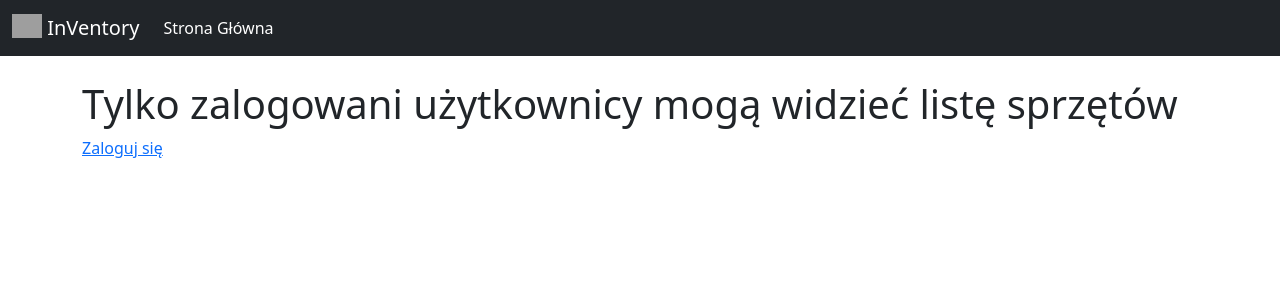
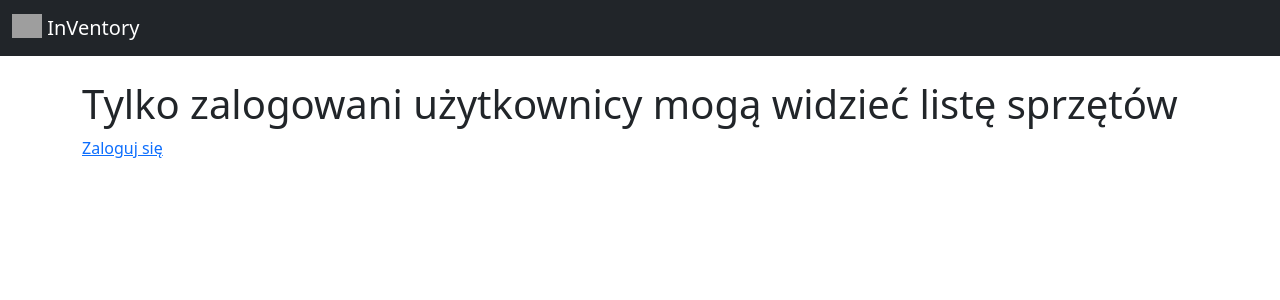
Before and after one commit to matszelo/InVentory, a Django app: page /equipment/show_equipment/1 in a window 1280 px wide. Shown: the top 300 px of the page. Run offline with Django 4.2, Linux system fonts and the light colour scheme; tables that the repository leaves empty hold one stand-in row (values such as "Sample post"); grey boxes are pictures that could not be loaded.

Commit message:
Poprawiłem navbary

```diff
--- a/equipment/templates/equipment/navbar.html
+++ b/equipment/templates/equipment/navbar.html
@@ -1,6 +1,6 @@
 <nav class="navbar navbar-expand-lg navbar-dark bg-dark">
   <div class="container-fluid">
-    <a class="navbar-brand" href="{% url 'equipment_list' %}">
+    <a class="navbar-brand" href="{% url 'welcome' %}">
       <img src="/docs/5.0/assets/brand/bootstrap-logo.svg" alt="" width="30" height="24" class="d-inline-block align-text-top">
       InVentory
     </a>
@@ -9,8 +9,10 @@
     </button>
     <div class="collapse navbar-collapse" id="navbarSupportedContent">
       <ul class="navbar-nav me-auto mb-2 mb-lg-0">
+        {% if user.is_authenticated%}
         <li class="nav-item">
-          <a class="nav-link active" aria-current="page" href="{% url 'equipment_list' %}">Strona Główna</a>
+          <a class="nav-link active" aria-current="page" href="{% url 'equipment_list' %}">Lista sprzętów</a>
+        {% endif %}
         </li>
         {% if user.is_authenticated%}
         <li class="nav-item">
```
